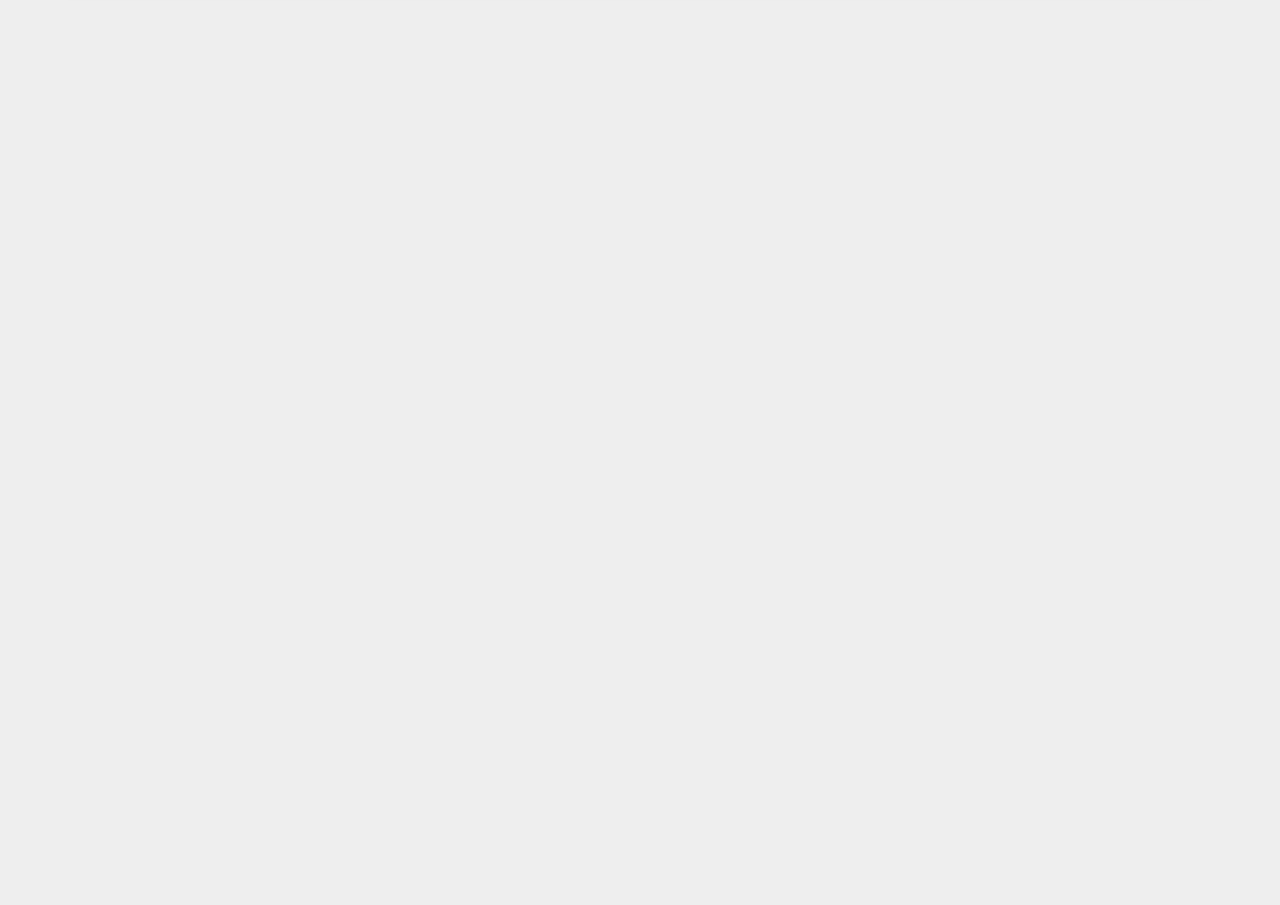
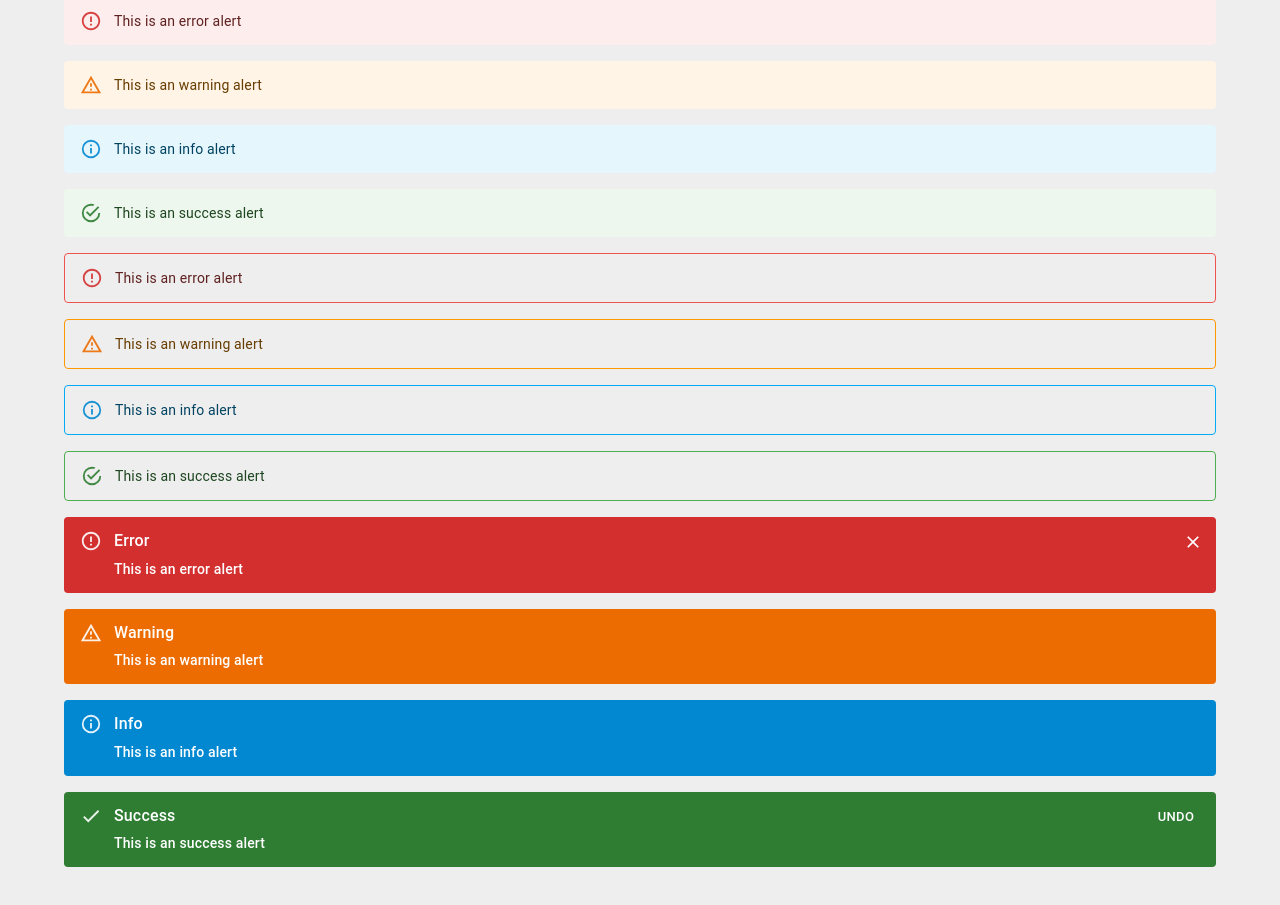
Before and after one commit to HaktanAlbayrak/react-mui-demo, a React (Create React App) app: page / in a window 1280 px wide. Shown: the part 5660-6565 px from the top of the page. Before the commit the page ends 5721 px from the top, so only its background shows below. Built offline with nearby package versions, Linux system fonts and the light colour scheme.

Commit message:
Mui Alert

```diff
--- a/src/App.tsx
+++ b/src/App.tsx
@@ -24,6 +24,7 @@
 import { MuiChip } from './components/MuiChip';
 import { MuiTooltip } from './components/MuiTooltip';
 import { MuiTable } from './components/MuiTable';
+import { MuiAlert } from './components/MuiAlert';
 
 function App() {
   return (
@@ -53,6 +54,7 @@
       <MuiChip />
       <MuiTooltip />
       <MuiTable />
+      <MuiAlert />
     </div>
   );
 }
--- /dev/null
+++ b/src/components/MuiAlert.tsx
@@ -0,0 +1,56 @@
+import { Stack, Alert, AlertTitle, Button } from '@mui/material';
+import CheckIcon from '@mui/icons-material/Check';
+
+export const MuiAlert = () => {
+  return (
+    <Stack spacing={2}>
+      <Alert severity='error'>This is an error alert</Alert>
+      <Alert severity='warning'>This is an warning alert</Alert>
+      <Alert severity='info'>This is an info alert</Alert>
+      <Alert severity='success'>This is an success alert</Alert>
+
+      <Alert variant='outlined' severity='error'>
+        This is an error alert
+      </Alert>
+      <Alert variant='outlined' severity='warning'>
+        This is an warning alert
+      </Alert>
+      <Alert variant='outlined' severity='info'>
+        This is an info alert
+      </Alert>
+      <Alert variant='outlined' severity='success'>
+        This is an success alert
+      </Alert>
+
+      <Alert
+        variant='filled'
+        severity='error'
+        onClose={() => alert('Close alert')}
+      >
+        <AlertTitle>Error</AlertTitle>
+        This is an error alert
+      </Alert>
+      <Alert variant='filled' severity='warning'>
+        <AlertTitle>Warning</AlertTitle>
+        This is an warning alert
+      </Alert>
+      <Alert variant='filled' severity='info'>
+        <AlertTitle>Info</AlertTitle>
+        This is an info alert
+      </Alert>
+      <Alert
+        variant='filled'
+        severity='success'
+        icon={<CheckIcon fontSize='inherit' />}
+        action={
+          <Button color='inherit' size='small'>
+            UNDO
+          </Button>
+        }
+      >
+        <AlertTitle>Success</AlertTitle>
+        This is an success alert
+      </Alert>
+    </Stack>
+  );
+};
```
